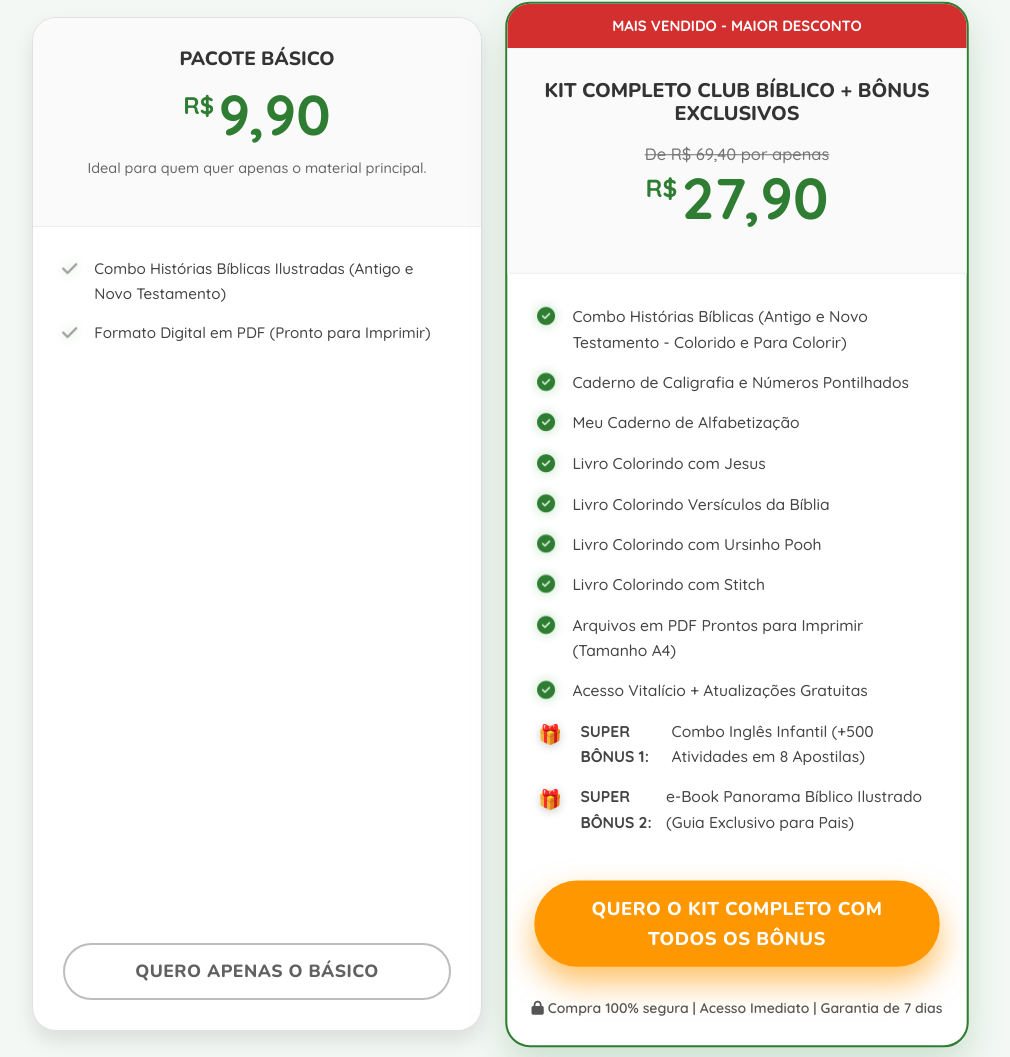
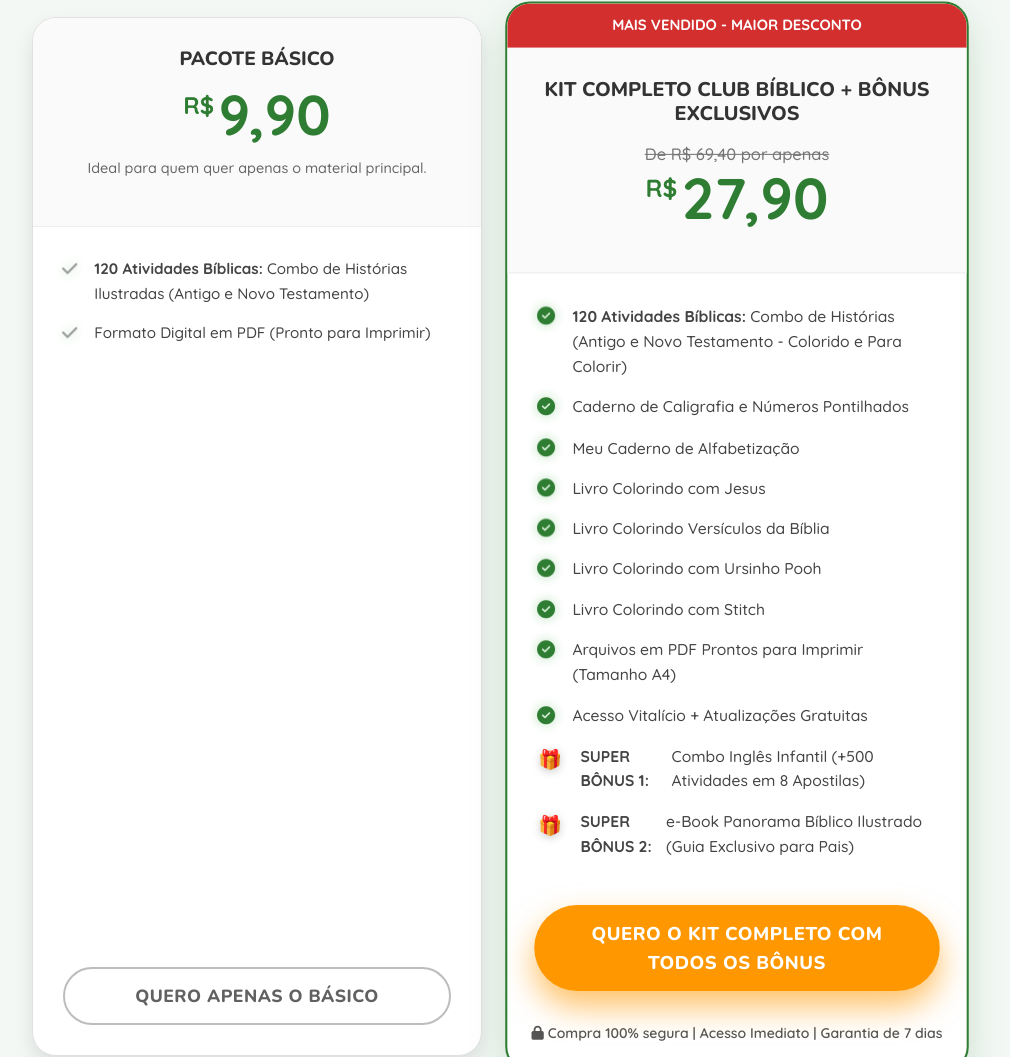
Before and after one commit to andrewsmorais/Historias-Biblicas, a plain HTML site: page index.html in a window 1280 px wide. Shown: the part 9777-10834 px from the top of the page, without its empty margins (143-1153 px from the left). Drawn offline with nearby package versions, Linux system fonts and the light colour scheme.

Commit message:
Highlight 120 Atividades Biblicas in both pricing plan cards

```diff
--- a/index.html
+++ b/index.html
@@ -426,7 +426,7 @@
                     </div>
                     <div class="plan-features">
                         <ul>
-                            <li><span class="icon-animate"><i class="fas fa-check"></i></span> Combo Histórias Bíblicas Ilustradas (Antigo e Novo Testamento)</li>
+                            <li><span class="icon-animate"><i class="fas fa-check"></i></span> <span><strong>120 Atividades Bíblicas:</strong> Combo de Histórias Ilustradas (Antigo e Novo Testamento)</span></li>
                             <li><span class="icon-animate"><i class="fas fa-check"></i></span> Formato Digital em PDF (Pronto para Imprimir)</li>
                         </ul>
                     </div>
@@ -446,7 +446,7 @@
                     </div>
                     <div class="plan-features">
                         <ul>
-                            <li><span class="icon-animate"><i class="fas fa-check-circle text-green"></i></span> Combo Histórias Bíblicas (Antigo e Novo Testamento - Colorido e Para Colorir)</li>
+                            <li><span class="icon-animate"><i class="fas fa-check-circle text-green"></i></span> <span><strong>120 Atividades Bíblicas:</strong> Combo de Histórias (Antigo e Novo Testamento - Colorido e Para Colorir)</span></li>
                             <li><span class="icon-animate"><i class="fas fa-check-circle text-green"></i></span> Caderno de Caligrafia e Números Pontilhados</li>
                             <li><span class="icon-animate"><i class="fas fa-check-circle text-green"></i></span> Meu Caderno de Alfabetização</li>
                             <li><span class="icon-animate"><i class="fas fa-check-circle text-green"></i></span> Livro Colorindo com Jesus</li>
```
